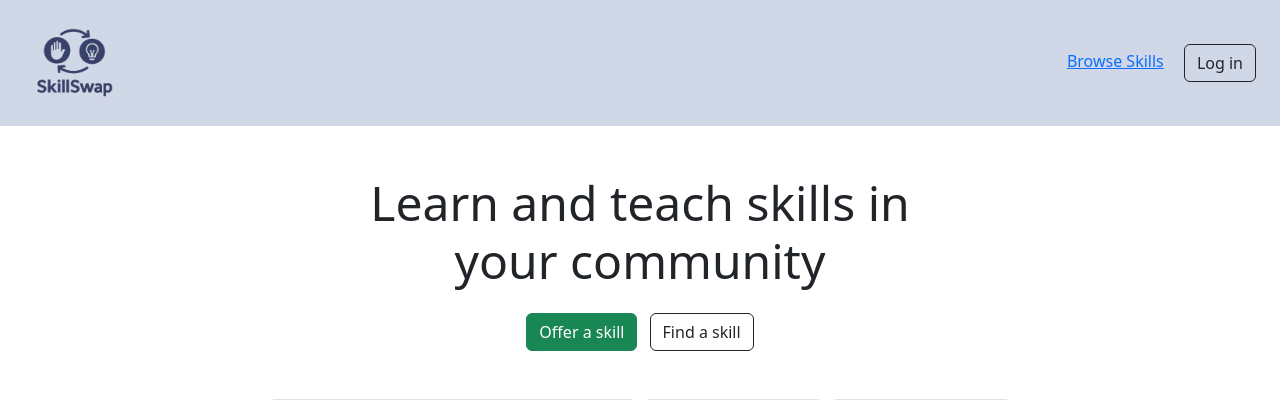
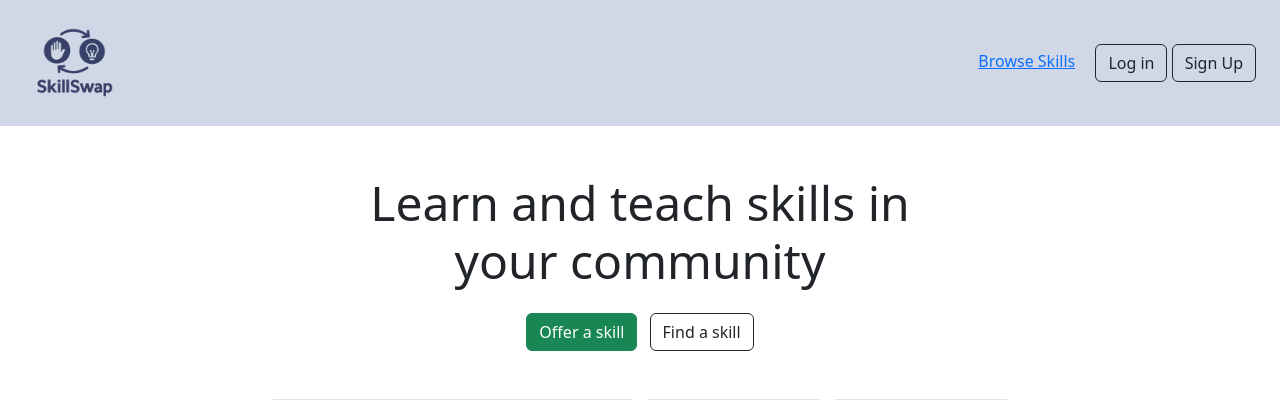
Before and after one commit to d3noDL/dj_skillswap, a Django app: page / in a window 1280 px wide. Shown: the top 400 px of the page. Run offline with Django 5.2, Linux system fonts and the light colour scheme.

```diff
--- a/core/templates/core/base.html
+++ b/core/templates/core/base.html
@@ -1,28 +1,33 @@
 {% load static %}
 <!DOCTYPE html>
 <html lang="en">
-
   <head>
-    <meta charset="UTF-8">
+    <meta charset="UTF-8" />
     <title>SkillSwap</title>
-    <link href="https://cdn.jsdelivr.net/npm/bootstrap@5.3.2/dist/css/bootstrap.min.css" rel="stylesheet">
-    <link rel="stylesheet" href="{% static 'styles.css' %}">
+    <link
+      href="https://cdn.jsdelivr.net/npm/bootstrap@5.3.2/dist/css/bootstrap.min.css"
+      rel="stylesheet"
+    />
+    <link rel="stylesheet" href="{% static 'styles.css' %}" />
   </head>
 
   <body>
     <nav class="navbar custom-navbar justify-content-between px-4">
       <a class="navbar-brand" href="#">
-            <img src="{% static 'images/homelogo.png' %}" alt="SkillSwap Logo" width="100" height="100">
+        <img
+          src="{% static 'images/homelogo.png' %}"
+          alt="SkillSwap Logo"
+          width="100"
+          height="100"
+        />
       </a>
       <div>
         <a href="#" class="me-3">Browse Skills</a>
         <button class="btn btn-outline-dark">Log in</button>
+        <button class="btn btn-outline-dark">Sign Up</button>
       </div>
     </nav>
 
-    <main>
-        {% block content %}{% endblock %}
-    </main>
+    <main>{% block content %}{% endblock %}</main>
   </body>
-
 </html>
```
Lines whose indentation alone changed are shown as unchanged.
